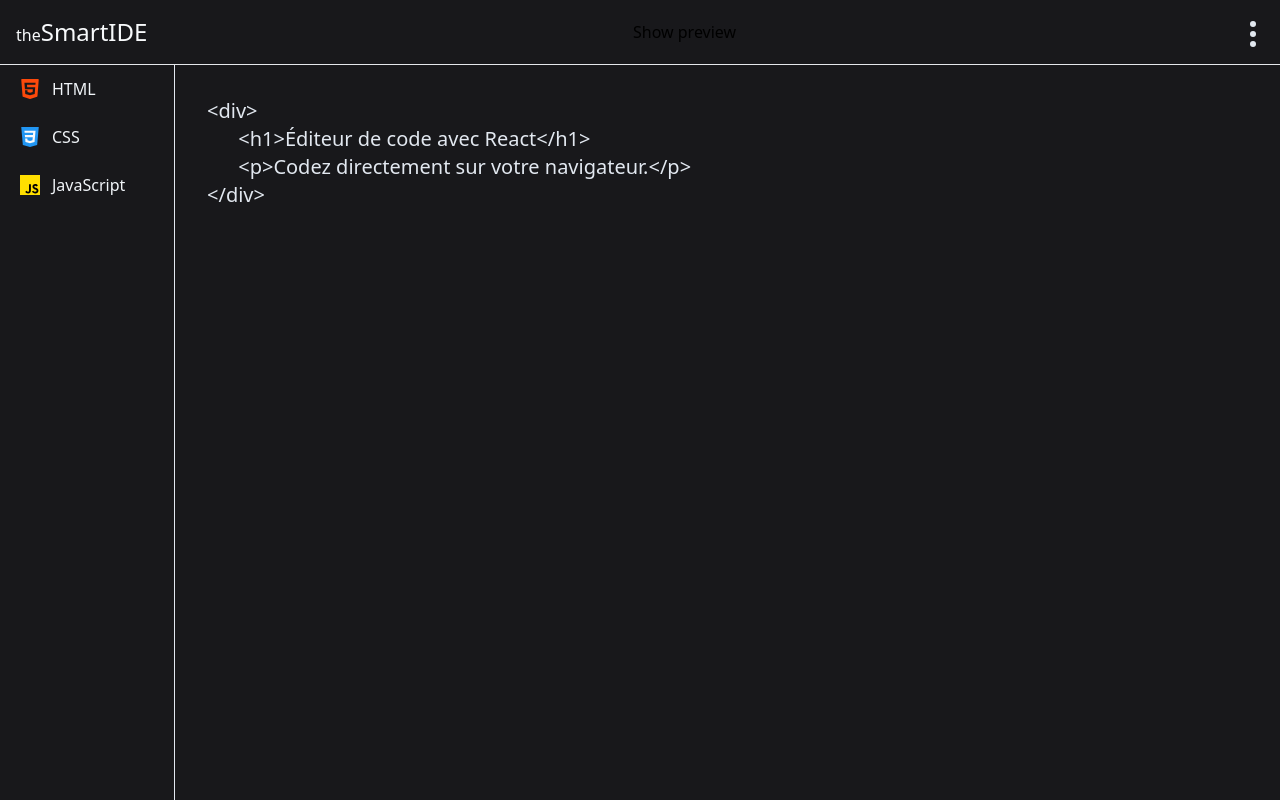
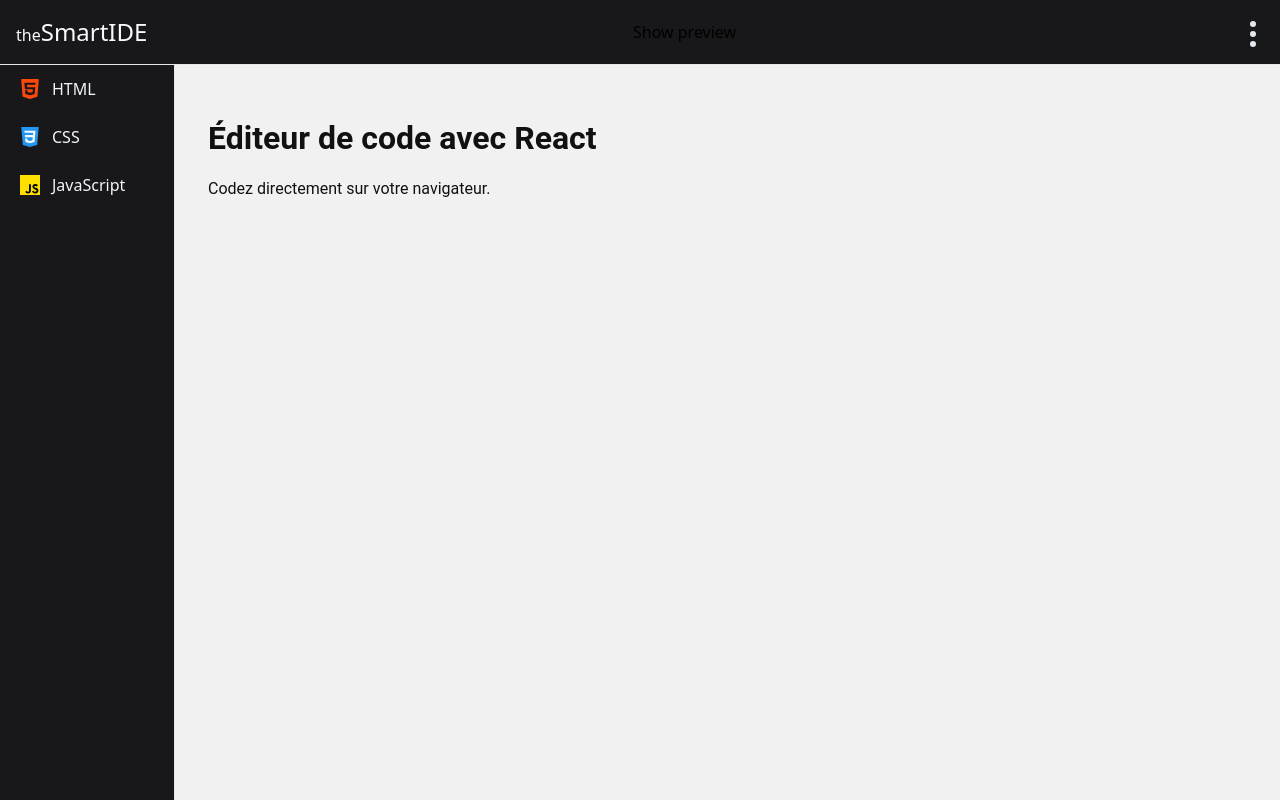
Before and after one commit to kabolindustrie/IDE-react, a React (Vite) app: page / in a window 1280 px wide. Built offline with nearby package versions, Linux system fonts and the light colour scheme.

Commit message:
ajout de Preview.jsx, manque plus que la gestion de la modale à voir comment on la construie soit avec createPortal ou autre

```diff
--- a/src/components/CodeTab.jsx
+++ b/src/components/CodeTab.jsx
@@ -1,9 +1,12 @@
+import { useDispatch } from "react-redux"
+import { updateCode } from "../features/tabs"
+export default function CodeTab({code, id}) {
+const dispatch = useDispatch()
 
-
-export default function CodeTab({code, id}) {
 
   return (
     <textarea
+    onChange={e => dispatch(updateCode({id, value: e.target.value}))}
     value={code}
       spellCheck="false"
       className="bg-zinc-900 text-slate-200 text-xl p-8 block h-full w-full focus:outline resize-none"
--- /dev/null
+++ b/src/components/Preview.jsx
@@ -0,0 +1,30 @@
+import { useSelector } from "react-redux"
+
+export default function Preview() {
+
+  const tabs = useSelector(state => state.tabs)
+
+  function getCode(lang) {
+    return tabs.find(obj => obj.lang === lang).code
+  }
+
+  const srcDoc = `
+  <!DOCTYPE html>
+  <html>
+    <head>
+      <style>${getCode("css")}</style>
+    </head>
+    <body>
+      ${getCode("html")}
+      <script>${getCode("javascript")}</script>
+    </body>
+  </html>
+  `
+  return (
+    <div className="absolute top-0 left-0 w-full h-full bg-zinc-900">
+      <iframe
+      className="block w-full h-full"
+      srcDoc= {srcDoc} sandbox='low-script'></iframe>
+    </div>
+  )
+}
--- a/src/components/Tabs.jsx
+++ b/src/components/Tabs.jsx
@@ -2,6 +2,7 @@ import CodeTab from "./CodeTab"
 import { useSelector } from "react-redux"
 import { useState } from "react"
 import ButtonTab from "./ButtonTab"
+import Preview from "./Preview"
 
 export default function Tabs() {
   const tabs = useSelector(state => state.tabs)
@@ -26,6 +27,7 @@ export default function Tabs() {
         id={tabIndex}
         code={tabs.find(obj => obj.id === tabIndex).code}
         />
+        <Preview/>
       </div>
     </div>
   )
```
